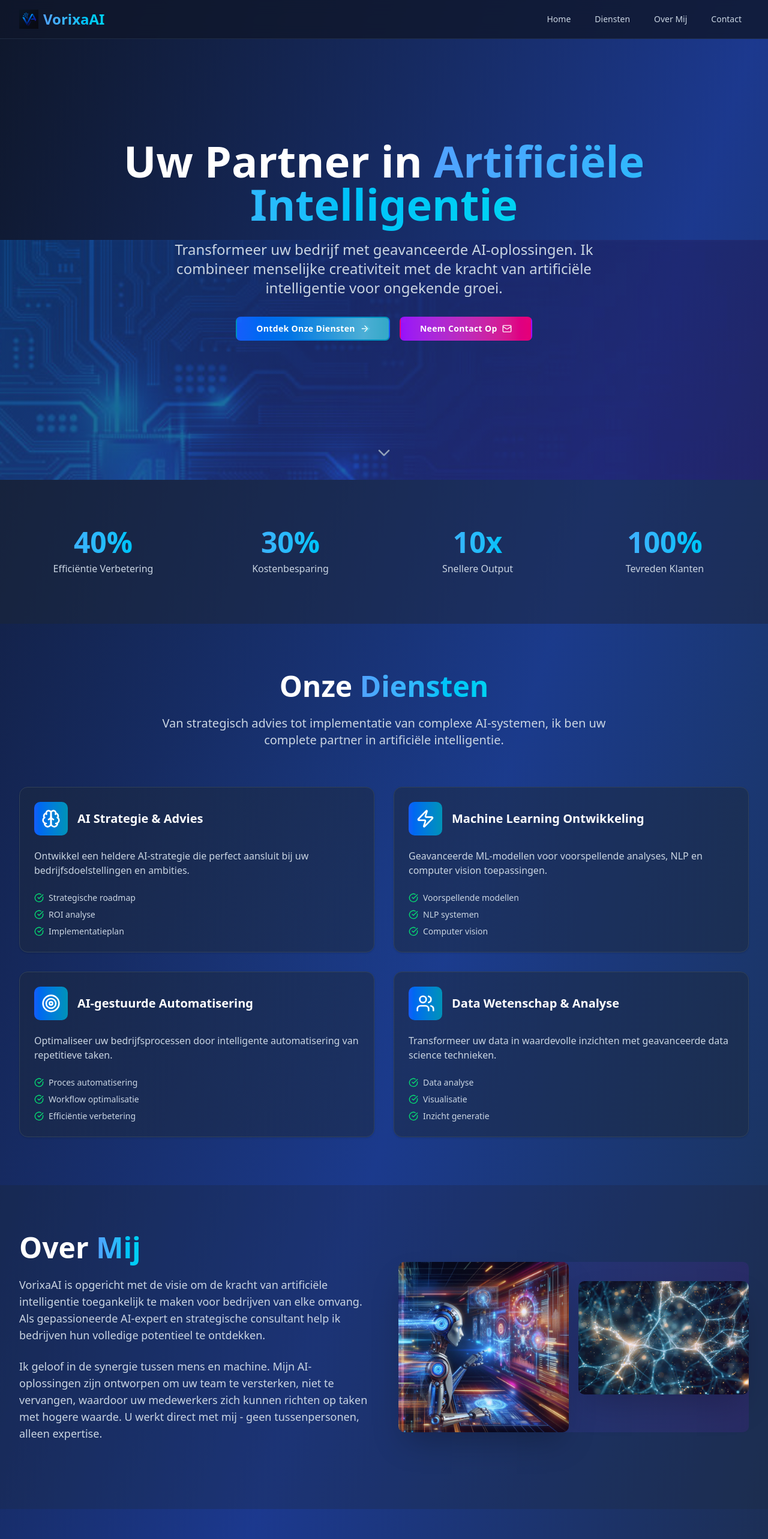
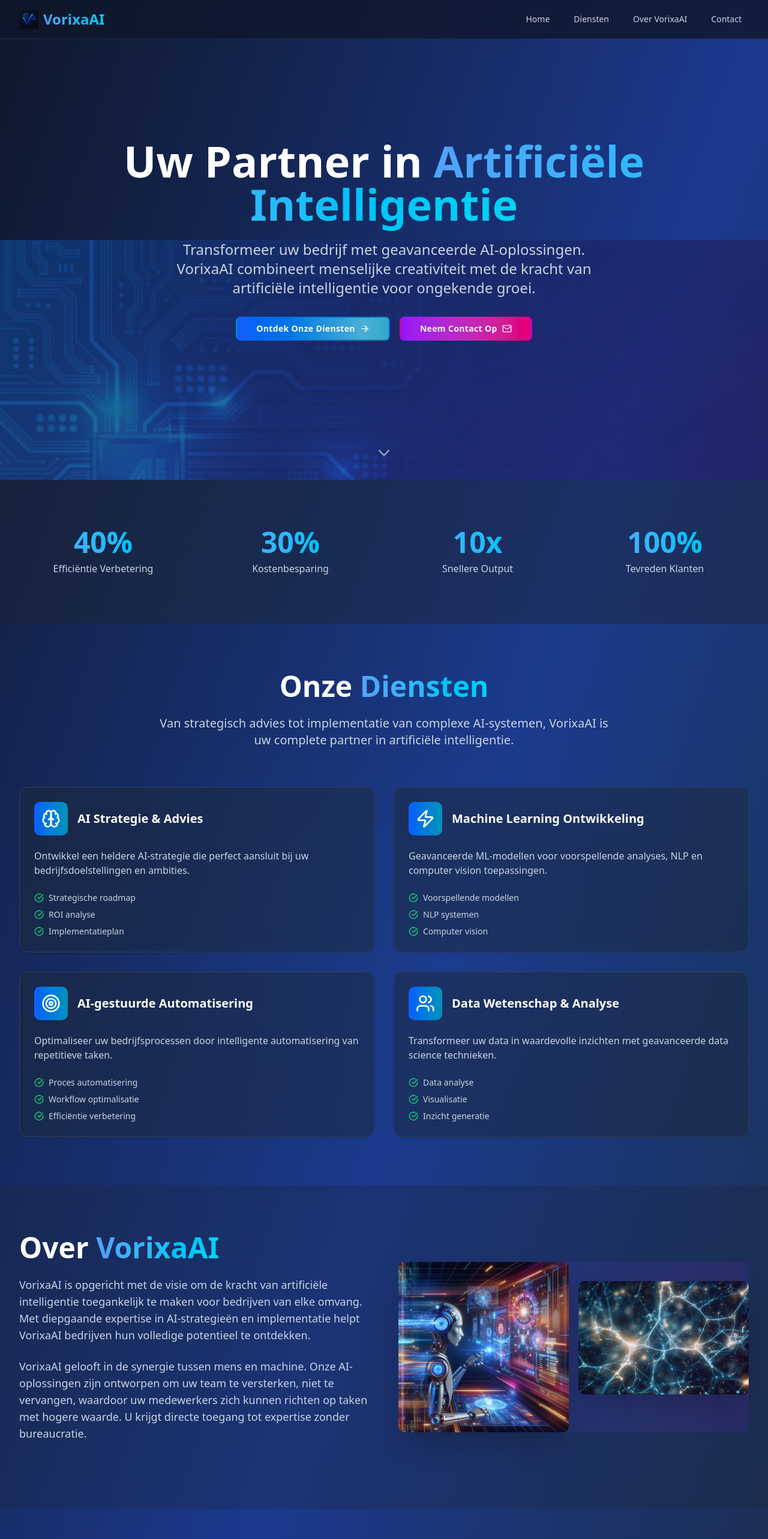
Before and after one commit to IndyctAI/indyctAI-website, a React (Vite) app: page / in a window 1280 px wide. Shown: the top 2566 px of the page at 60% size. Built offline with nearby package versions, Linux system fonts and the light colour scheme.

Commit message:
Update website copy to professional business language using VorixaAI brand name

```diff
--- a/src/App.jsx
+++ b/src/App.jsx
@@ -88,7 +88,7 @@ function App() {
   const navItems = [
     { name: 'Home', href: '#home' },
     { name: 'Diensten', href: '#services' },
-    { name: 'Over Mij', href: '#about' },
+    { name: 'Over VorixaAI', href: '#about' },
     { name: 'Contact', href: '#contact' },
   ];
 
@@ -223,7 +223,7 @@ function App() {
               </span>
             </h1>
             <p className="text-xl md:text-2xl text-slate-300 mb-8 max-w-3xl mx-auto">
-              Transformeer uw bedrijf met geavanceerde AI-oplossingen. Ik combineer menselijke creativiteit
+              Transformeer uw bedrijf met geavanceerde AI-oplossingen. VorixaAI combineert menselijke creativiteit
               met de kracht van artificiële intelligentie voor ongekende groei.
             </p>
             <div className="flex flex-col sm:flex-row gap-4 justify-center">
@@ -647,7 +647,7 @@ function App() {
               transition={{ duration: 0.6, delay: 0.4 }}
             >
               Van strategisch advies tot implementatie van complexe AI-systemen,
-              ik ben uw complete partner in artificiële intelligentie.
+              VorixaAI is uw complete partner in artificiële intelligentie.
             </motion.p>
           </motion.div>
 
@@ -721,17 +721,17 @@ function App() {
               transition={{ duration: 0.8 }}
             >
               <h2 className="text-4xl md:text-5xl font-bold text-white mb-6">
-                Over <span className="bg-gradient-to-r from-blue-400 to-cyan-400 bg-clip-text text-transparent">Mij</span>
+                Over <span className="bg-gradient-to-r from-blue-400 to-cyan-400 bg-clip-text text-transparent">VorixaAI</span>
               </h2>
               <p className="text-lg text-slate-300 mb-6">
                 VorixaAI is opgericht met de visie om de kracht van artificiële intelligentie
-                toegankelijk te maken voor bedrijven van elke omvang. Als gepassioneerde
-                AI-expert en strategische consultant help ik bedrijven hun volledige potentieel te ontdekken.
+                toegankelijk te maken voor bedrijven van elke omvang. Met diepgaande expertise in
+                AI-strategieën en implementatie helpt VorixaAI bedrijven hun volledige potentieel te ontdekken.
               </p>
               <p className="text-lg text-slate-300 mb-8">
-                Ik geloof in de synergie tussen mens en machine. Mijn AI-oplossingen zijn ontworpen
+                VorixaAI gelooft in de synergie tussen mens en machine. Onze AI-oplossingen zijn ontworpen
                 om uw team te versterken, niet te vervangen, waardoor uw medewerkers zich kunnen richten
-                op taken met hogere waarde. U werkt direct met mij - geen tussenpersonen, alleen expertise.
+                op taken met hogere waarde. U krijgt directe toegang tot expertise zonder bureaucratie.
               </p>
             </motion.div>
 
@@ -787,7 +787,7 @@ function App() {
                 <CardHeader>
                   <CardTitle className="text-white text-2xl">Contactgegevens</CardTitle>
                   <CardDescription className="text-slate-300">
-                    Ik sta klaar om uw vragen te beantwoorden
+                    VorixaAI staat klaar om uw vragen te beantwoorden
                   </CardDescription>
                 </CardHeader>
                 <CardContent className="space-y-6">
```
